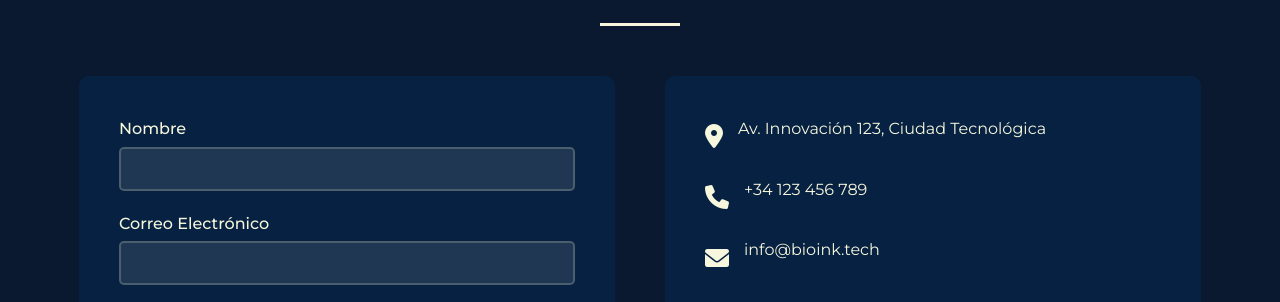
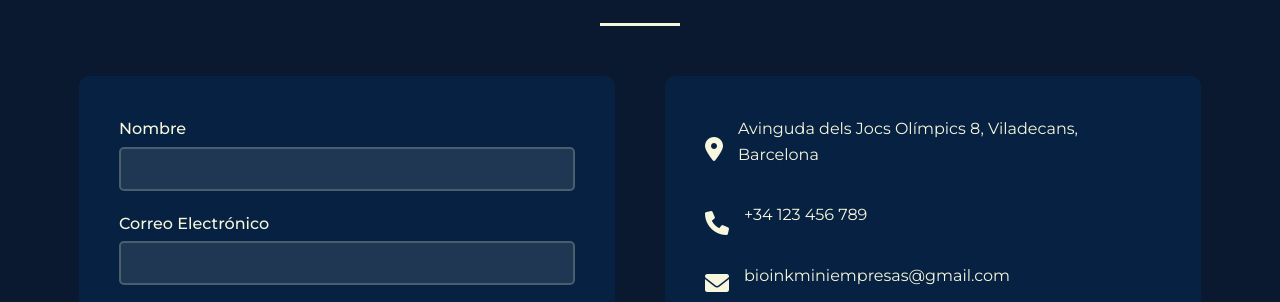
Before and after one commit to H64Ox/bioink, a plain HTML site: page index.html in a window 1280 px wide. Shown: the part 7270-7572 px from the top of the page. Drawn offline with Linux system fonts and the light colour scheme.

Commit message:
dkanduasn

```diff
--- a/index.html
+++ b/index.html
@@ -380,7 +380,7 @@
                 <div class="contact-info">
                     <div class="contact-item">
                         <i class="fas fa-map-marker-alt"></i>
-                        <p>Av. Innovación 123, Ciudad Tecnológica</p>
+                        <p>Avinguda dels Jocs Olímpics 8, Viladecans, Barcelona</p>
                     </div>
                     <div class="contact-item">
                         <i class="fas fa-phone"></i>
@@ -388,7 +388,7 @@
                     </div>
                     <div class="contact-item">
                         <i class="fas fa-envelope"></i>
-                        <p>info@bioink.tech</p>
+                        <p>bioinkminiempresas@gmail.com</p>
                     </div>
                     <div class="social-media">
                         <a href="https://x.com/bioink_empresas" class="social-icon"><i class="fab fa-twitter"></i></a>
```
Also changed, not shown: favicon.ico (added).
